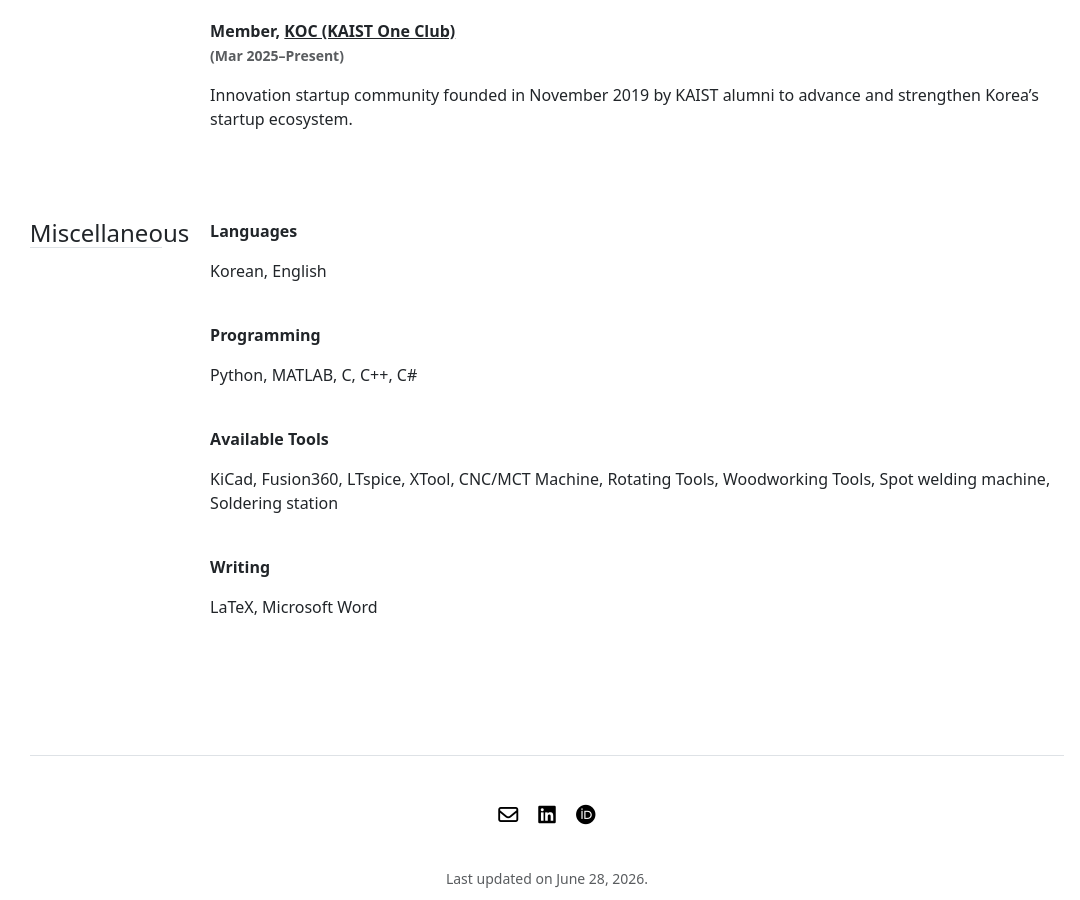
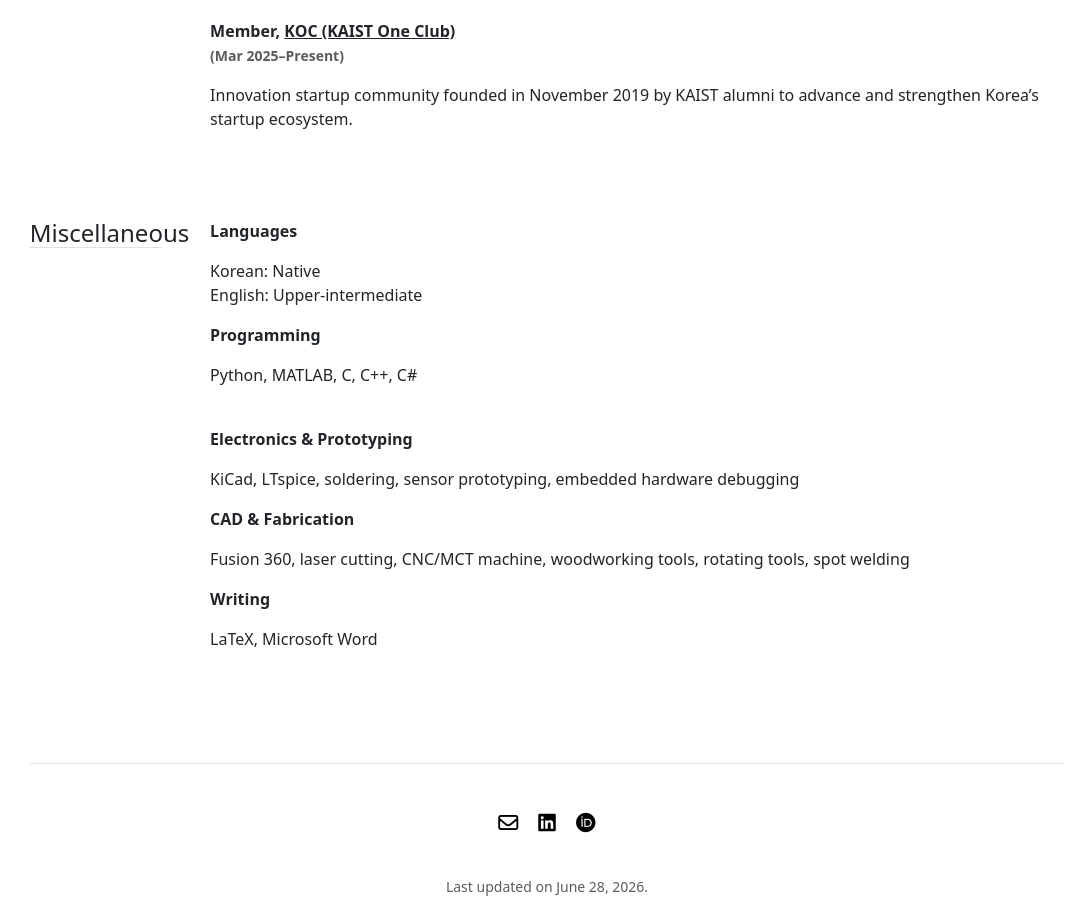
Before and after one commit to ynghyn-na/ynghyn-na.github.io, a Jekyll site: the page built from cv.md, in a window 1280 px wide and 900 px high, scrolled down 2433 px. Shown: the whole window, without its empty margins (93-1173 px from the left). Built offline with Jekyll 4.4.1, drawn with Linux system fonts in a browser that asks for light colours.

Commit message:
Update miscellaneous.yml

```diff
--- a/_data/cv/miscellaneous.yml
+++ b/_data/cv/miscellaneous.yml
@@ -1,11 +1,19 @@
 - title: 'Languages'
-  description: 'Korean, English<br>'
+  description: |
+    Korean: Native<br>
+    English: Upper-intermediate
 
 - title: 'Programming'
   description: 'Python, MATLAB, C, C++, C#<br>'
 
-- title: 'Available Tools'
-  description: 'KiCad, Fusion360, LTspice, XTool, CNC/MCT Machine, Rotating Tools, Woodworking Tools, Spot welding machine, Soldering station<br>'
+- title: 'Electronics & Prototyping'
+  description: |
+    KiCad, LTspice, soldering, sensor prototyping, embedded hardware debugging
+
+- title: 'CAD & Fabrication'
+  description: |
+    Fusion 360, laser cutting, CNC/MCT machine, woodworking tools, rotating tools, spot welding
 
 - title: 'Writing'
-  description: 'LaTeX, Microsoft Word<br>'
+  description: |
+    LaTeX, Microsoft Word
```
